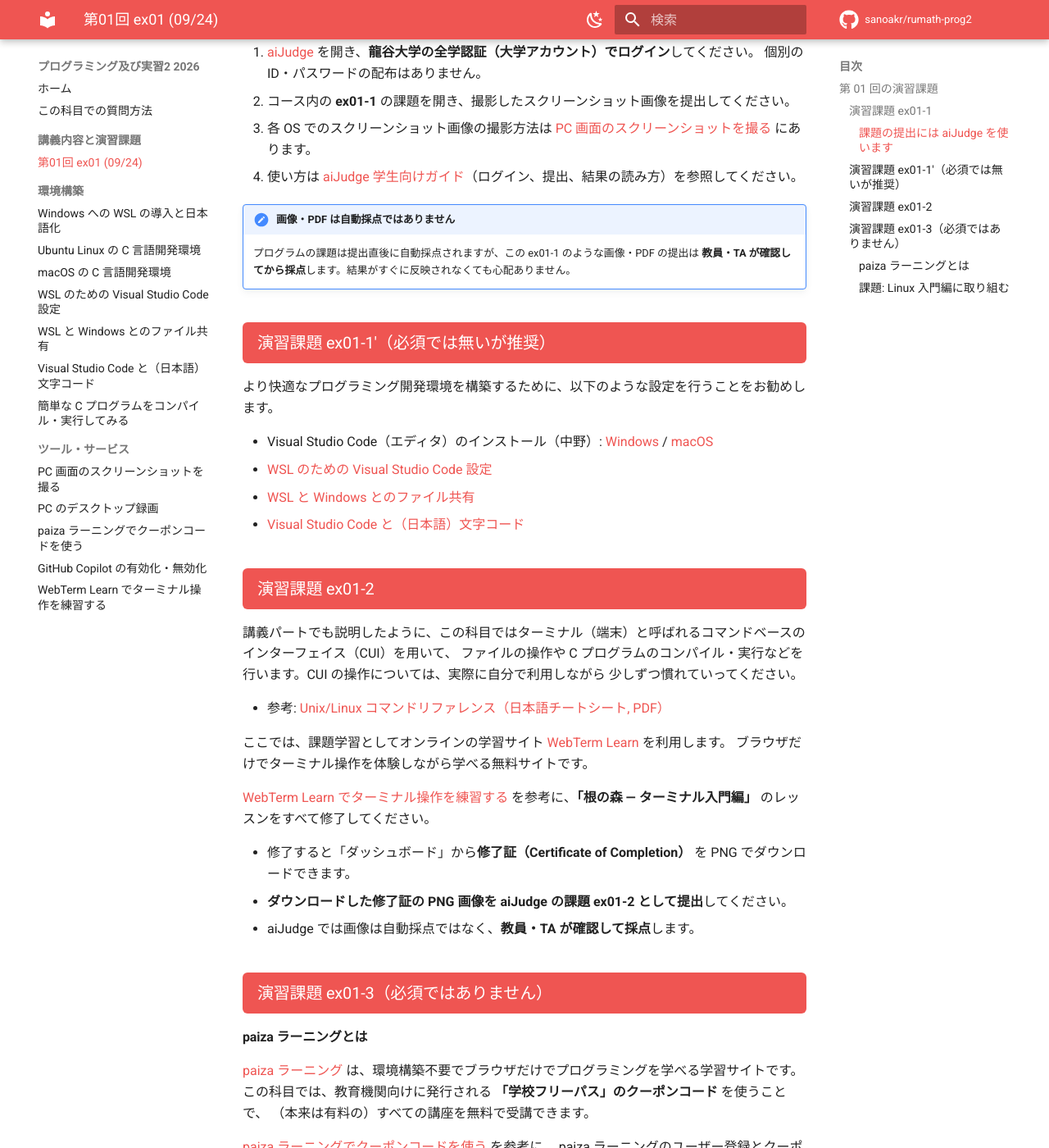
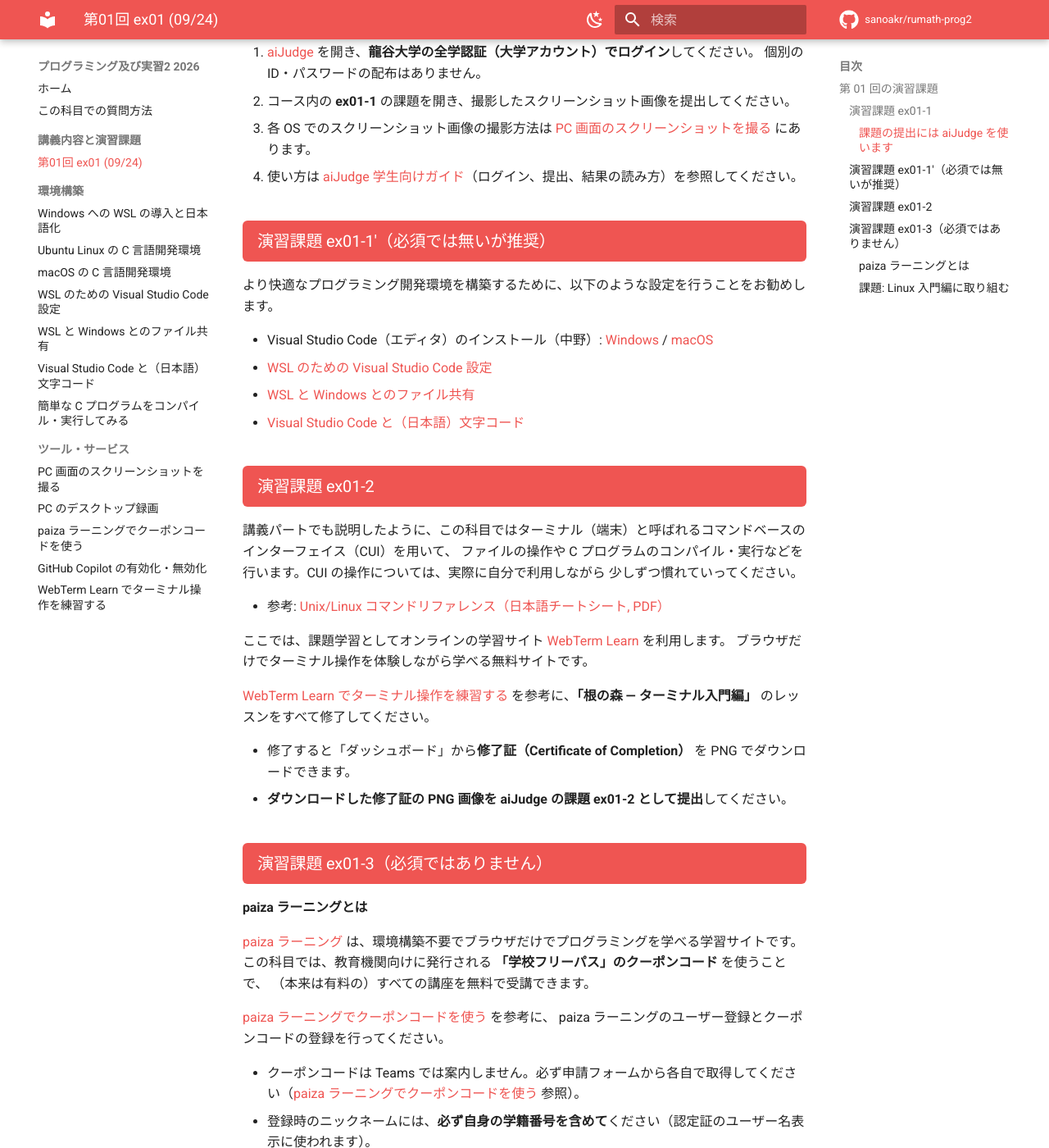
Before and after one commit to sanoakr/rumath-prog2, an MkDocs documentation site: the page built from docs/ex01.md, in a window 1280 px wide and 1400 px high, scrolled down 1017 px. Shown: the whole window at 82% size. Built offline with MkDocs 1.6.1 and Material for MkDocs 9.7.7, drawn with Linux system fonts in a browser that asks for light colours; comment, search, counter and statistics services are not loaded.

Commit message:
docs: sync published content

```diff
--- a/docs/ex01.md
+++ b/docs/ex01.md
@@ -38,10 +38,6 @@ C 言語環境の構築ができたら、**`cc` コマンドを実行したタ
    - 各 OS でのスクリーンショット画像の撮影方法は [PC 画面のスクリーンショットを撮る](setup/screenshot.md) にあります。
 3. 使い方は [aiJudge 学生向けガイド](https://sanoakr.github.io/aijudge/student/)（ログイン、提出、結果の読み方）を参照してください。
 
-!!! note "画像・PDF は自動採点ではありません"
-    プログラムの課題は提出直後に自動採点されますが、この ex01-1 のような画像・PDF の提出は
-    **教員・TA が確認してから採点**します。結果がすぐに反映されなくても心配ありません。
-
 ### 演習課題 ex01-1'（必須では無いが推奨） {: .exercise }
 
 より快適なプログラミング開発環境を構築するために、以下のような設定を行うことをお勧めします。
@@ -67,7 +63,6 @@ C 言語環境の構築ができたら、**`cc` コマンドを実行したタ
 
 - 修了すると「ダッシュボード」から**修了証（Certificate of Completion）** を PNG でダウンロードできます。
 - **ダウンロードした修了証の PNG 画像を aiJudge の課題 ex01-2 として提出**してください。
-- aiJudge では画像は自動採点ではなく、**教員・TA が確認して採点**します。
 
 ### 演習課題 ex01-3（必須ではありません） {: .exercise }
 
```
Also changed, not shown: 1 other file.
